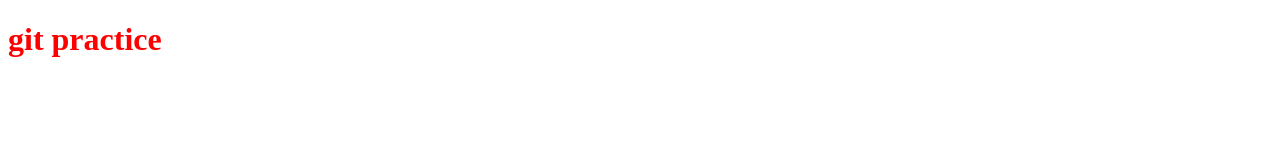
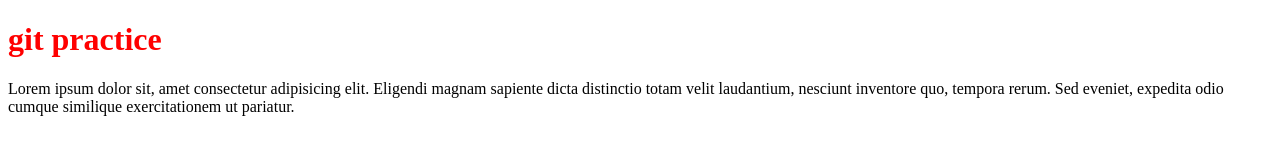
Before and after one commit to pankajmadhikar/proportfolio, a plain HTML site: page index.html in a window 1280 px wide. Drawn offline with Linux system fonts and the light colour scheme.

Commit message:
added chnages for paragraph

```diff
--- a/index.html
+++ b/index.html
@@ -9,5 +9,13 @@
   </head>
   <body>
     <h1>git practice</h1>
+    <div>
+      <p>
+        Lorem ipsum dolor sit, amet consectetur adipisicing elit. Eligendi
+        magnam sapiente dicta distinctio totam velit laudantium, nesciunt
+        inventore quo, tempora rerum. Sed eveniet, expedita odio cumque
+        similique exercitationem ut pariatur.
+      </p>
+    </div>
   </body>
 </html>
```
